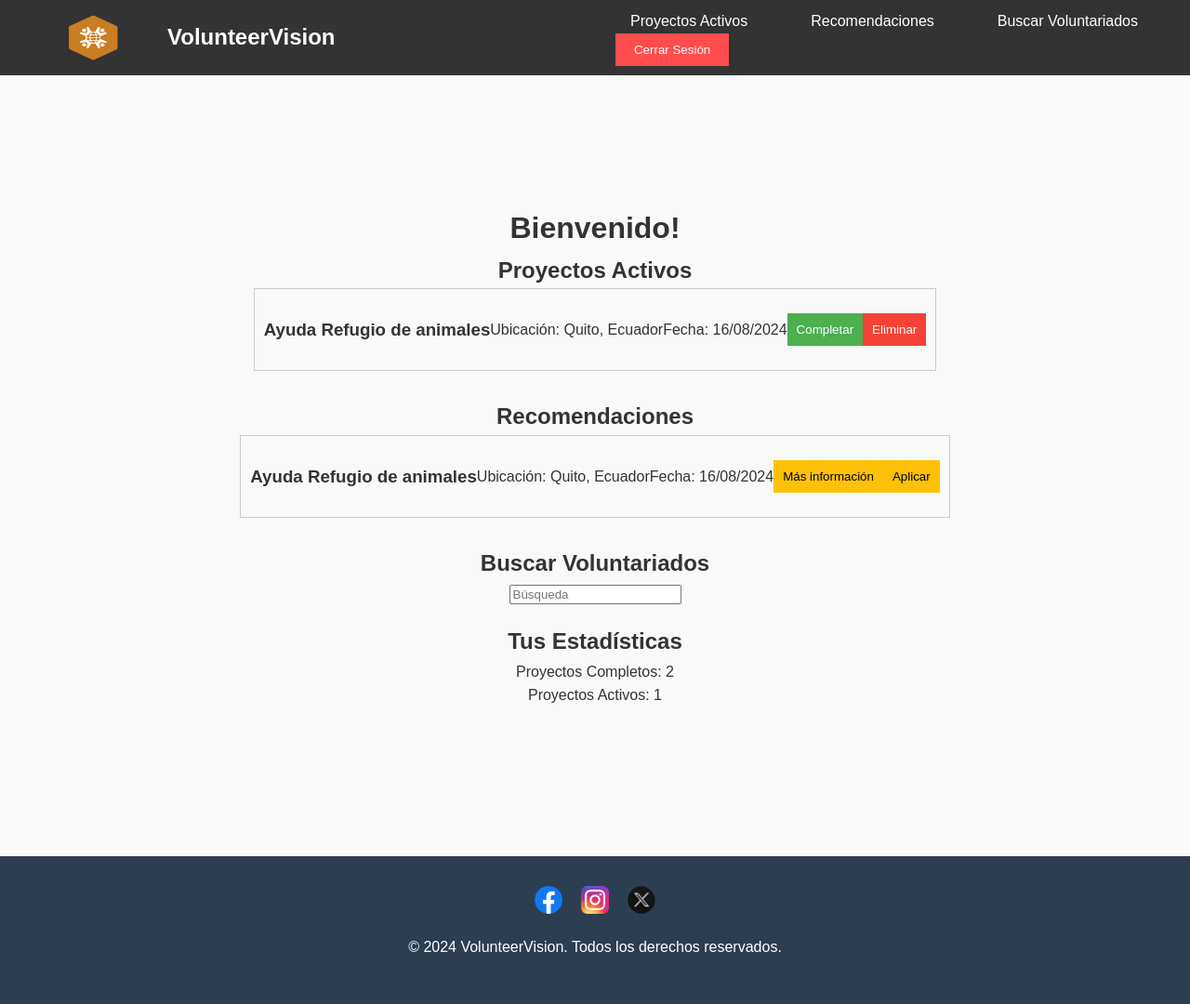
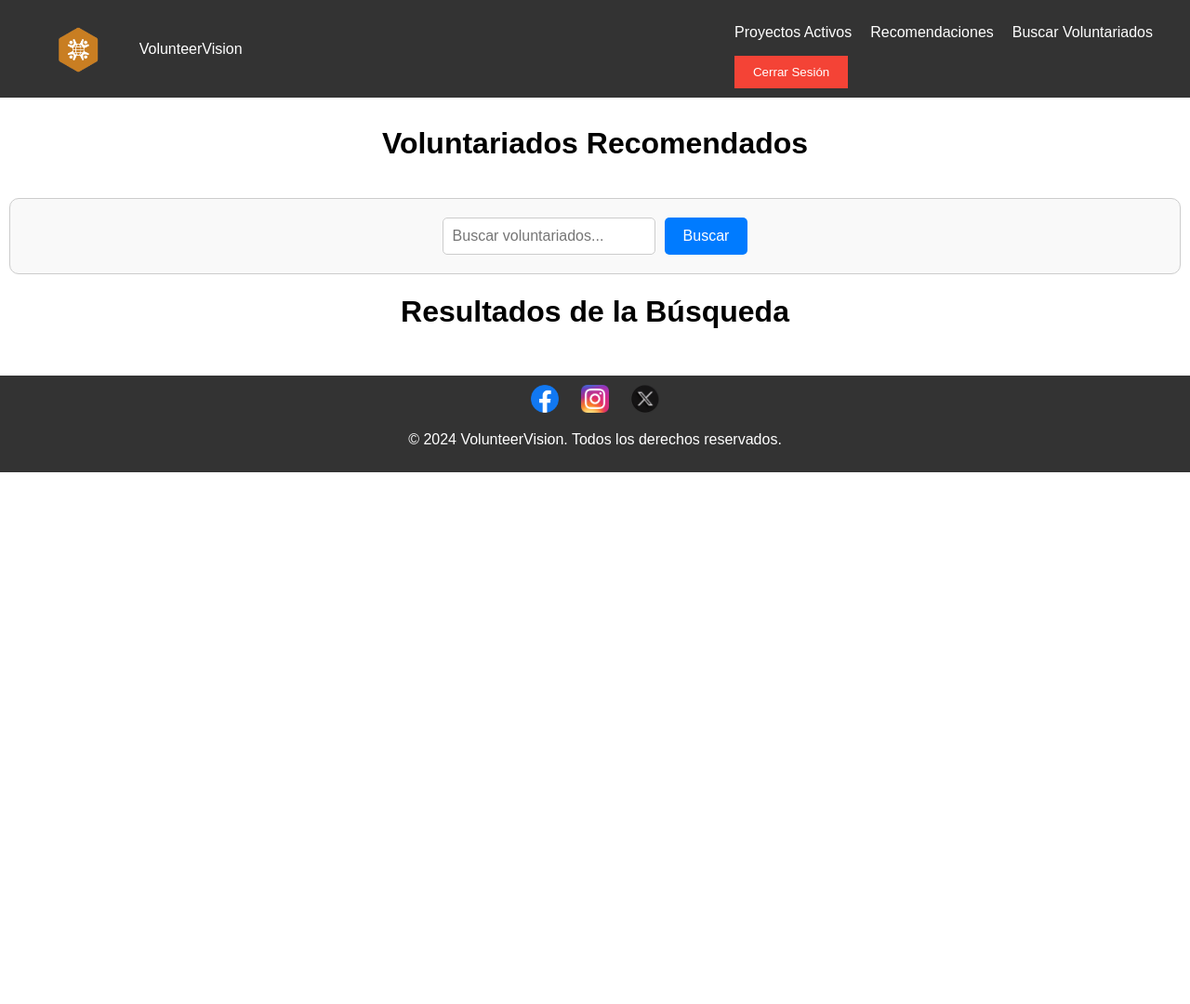
Before and after one commit to KevinYuvi/ProyectoDesarrollo, a Flask app: page /ingresar in a window 1280 px wide. Shown: the whole page at 93% size. After the commit the page ends 508 px from the top, so only its background shows below. Run offline with Flask 3, Linux system fonts and the light colour scheme; the visitor is signed in with stand-in values (Sample User, id 1); parts of the project's set-up code (start-up, migrations or seed data) failed here and were passed over; some libraries are stand-ins or nearby versions.

Commit message:
Recomendaciones y barra de busqueda de voluntaridos

```diff
--- a/src/app.py
+++ b/src/app.py
@@ -1,24 +1,29 @@
-from flask import Flask, render_template, request, redirect, url_for, session, Response
-from flask_mysqldb import MySQL, MySQLdb
+from flask import Flask, render_template, request, redirect, url_for, session, jsonify
+from flask_mysqldb import MySQL
 from pymongo import MongoClient
 from bson.objectid import ObjectId
+from sklearn.feature_extraction.text import TfidfVectorizer
+from sklearn.metrics.pairwise import cosine_similarity
+import numpy as np
+
 
 app = Flask(__name__, template_folder='templates')
 
-app.secret_key = 'grupo6'
+app.secret_key = 'your_secret_key'
 
 app.config['MYSQL_HOST'] = 'localhost'
 app.config['MYSQL_USER'] = 'root'
 app.config['MYSQL_PASSWORD'] = 'root'
-app.config['MYSQL_DB'] = 'prueba1' #Base de datos
+app.config['MYSQL_DB'] = 'prueba1'  # Base de datos
 app.config['MYSQL_CURSORCLASS'] = 'DictCursor'
 
-#Inicializar la extension de MySQL
+# Inicializar la extensión de MySQL
 mysql = MySQL(app)
 
 client = MongoClient("mongodb://localhost:27017/")
 db = client["voluntariado"]
 users_collection = db["usuarios"]
+oportunidades_collection = db["oportunidades"]
 
 @app.route('/')
 def index():
@@ -49,14 +54,16 @@ def acceso_login():
             return str(e)
     return render_template('login.html')
 
-
 @app.route('/ingresar', methods=['GET'])
 def ingresar():
+    user_id = session.get('user_id')
+    if not user_id:
+        return redirect(url_for('login'))
     return render_template('ingresar.html')
 
 @app.route('/registro', methods=['GET', 'POST'])
 def registro():
-        return render_template('registro.html')
+    return render_template('registro.html')
 
 @app.route('/crear_registro', methods=['GET', 'POST'])
 def crear_registro():
@@ -88,24 +95,23 @@ def crear_registro():
 
     return render_template('crear_registro.html')
 
-
 @app.route('/intereses', methods=['GET', 'POST'])
 def intereses():
     if request.method == 'POST':
         user_id = session.get('user_id')  # Obtener el ID del usuario desde la sesión
-        interes = request.form.getlist('interes')  # Obtener la lista de intereses seleccionados
+        interests = request.form.getlist('interests')  # Obtener la lista de intereses seleccionados
 
         if user_id:
             # Crear el documento para MongoDB
-            usuario_intereses = {
+            user_interests_document = {
                 "_id": str(user_id),
-                "intereses": ', '.join(interes)  # Convertir la lista de intereses en una cadena separada por comas
+                "intereses": ', '.join(interests)  # Convertir la lista de intereses en una cadena separada por comas
             }
 
             # Insertar o actualizar el documento en la colección de MongoDB
             users_collection.update_one(
-                {'_id': usuario_intereses['_id']},
-                {'$set': usuario_intereses},
+                {'_id': user_interests_document['_id']},
+                {'$set': user_interests_document},
                 upsert=True
             )
 
@@ -115,11 +121,86 @@ def intereses():
 
     return render_template('intereses.html')
 
+@app.route('/api/recommendations', methods=['POST'])
+def get_recommendations():
+    user_id = session.get('user_id')
+
+    usuario = users_collection.find_one({"_id": str(user_id)})
+    if not usuario:
+        return jsonify({'error': 'Usuario no encontrado'}), 404
+
+    intereses_usuario = usuario.get("intereses", "").split(', ')
+
+    oportunidades = list(oportunidades_collection.find())
+
+    if not oportunidades:
+        return jsonify({'error': 'No hay oportunidades disponibles'}), 404
+
+    # Preparar las descripciones de las oportunidades y el interés del usuario para TF-IDF
+    textos = [oportunidad['description'] for oportunidad in oportunidades]
+    textos.append(', '.join(intereses_usuario))  # Agrega los intereses del usuario como un documento adicional
+
+    # Vectorización TF-IDF
+    vectorizer = TfidfVectorizer()
+    tfidf_matrix = vectorizer.fit_transform(textos)
+
+    # Calcula el vector TF-IDF del interés del usuario
+    vector_interes = tfidf_matrix[-1]  # El último vector es el del interés del usuario
+
+    # Calcula similitud coseno entre el vector de interés del usuario y cada oportunidad
+    similarities = cosine_similarity(vector_interes, tfidf_matrix[:-1])  # Excluye el último que es el interés del usuario
+
+    # Ordena las oportunidades por similitud coseno descendente
+    sim_scores = list(enumerate(similarities[0]))
+    sim_scores = sorted(sim_scores, key=lambda x: x[1], reverse=True)
+
+    # Obtén las recomendaciones basadas en la similitud coseno
+    recomendaciones = []
+    for index, score in sim_scores[:5]:  # Limita a las 5 mejores recomendaciones
+        oportunidad = oportunidades[index]
+        recomendaciones.append({
+            'title': oportunidad['title'],
+            'description': oportunidad['description'][:100] + '...',  # Limita la descripción si es necesario
+            'link': oportunidad['link']
+        })
+
+    return jsonify({'recommendations': recomendaciones})
+
+@app.route('/api/search', methods=['POST'])
+def search_voluntariados():
+    data = request.get_json()
+    query = data.get('query', '').strip().lower()
+
+    if not query:
+        return jsonify({'error': 'La consulta de búsqueda está vacía'}), 400
+
+    oportunidades = list(oportunidades_collection.find())
+    filtered_oportunidades = [
+        oportunidad for oportunidad in oportunidades
+        if query in oportunidad['title'].lower() or query in oportunidad['description'].lower()
+    ]
+
+    if not filtered_oportunidades:
+        return jsonify({'voluntariados': []})
+
+    recomendaciones = [
+        {
+            'title': oportunidad['title'],
+            'description': oportunidad['description'][:100] + '...',
+            'link': oportunidad['link']
+        }
+        for oportunidad in filtered_oportunidades
+    ]
+
+    return jsonify({'voluntariados': recomendaciones})
+
+
 @app.route('/logout')
 def logout():
     session.pop('user', None)  # Cierra sesión de usuario de la sesión
+    session.pop('user_id', None)  # Asegúrate de eliminar también el user_id de la sesión
     return redirect(url_for('index'))
 
 if __name__ == '__main__':
-    app.secret_key = 'grupo6'
+    app.secret_key = 'your_secret_key'
     app.run(host='localhost', debug=True, port=2024)
--- /dev/null
+++ b/src/static/css/sty.css
@@ -0,0 +1,166 @@
+/* Estilos generales */
+body {
+    font-family: Arial, sans-serif;
+    margin: 0;
+    padding: 0;
+}
+
+header {
+    background-color: #333;
+    color: white;
+    padding: 10px 20px;
+    display: flex;
+    justify-content: space-between;
+    align-items: center;
+}
+
+header .logo {
+    display: flex;
+    align-items: center;
+}
+
+header .logo img {
+    height: 50px;
+    margin-right: 10px;
+}
+
+header nav ul {
+    list-style: none;
+    padding: 0;
+    display: flex;
+}
+
+header nav ul li {
+    margin-right: 20px;
+}
+
+header nav ul li a {
+    color: white;
+    text-decoration: none;
+}
+
+.header-right {
+    display: flex;
+    align-items: center;
+}
+
+.login-btn {
+    background-color: #f44336;
+    color: white;
+    border: none;
+    padding: 10px 20px;
+    cursor: pointer;
+}
+
+.container {
+    padding: 10px;
+}
+
+h1 {
+    text-align: center;
+    margin-bottom: 20px;
+}
+
+/* Estilos para los bloques principales */
+.container > div {
+    margin-bottom: 20px;
+}
+
+/* Primer bloque: Voluntariados recomendados */
+.recommended-block {
+    display: block;
+}
+
+/* Segundo bloque: Barra de búsqueda */
+.search-block {
+    display: block;
+    padding: 20px;
+    border: 1px solid #ccc;
+    border-radius: 10px;
+    background-color: #f9f9f9;
+    text-align: center;
+}
+
+/* Tercer bloque: Resultados de búsqueda */
+.results-block {
+    display: block;
+}
+
+/* Estilos para los voluntariados */
+.scroll-container {
+    display: flex;
+    overflow-x: auto; /* Desplazamiento horizontal */
+    gap: 10px;
+}
+
+.voluntariado {
+    background-color: #f1f1f1;
+    border: 1px solid #ccc;
+    border-radius: 10px;
+    padding: 20px;
+    min-width: 250px; /* Ancho mínimo para que los elementos sean visibles en una fila */
+    box-sizing: border-box;
+    text-align: center;
+    box-shadow: 0 2px 5px rgba(0, 0, 0, 0.1);
+}
+
+.voluntariado h2 {
+    font-size: 1.2em;
+    margin-bottom: 10px;
+}
+
+.voluntariado p {
+    font-size: 0.9em;
+    margin-bottom: 10px;
+}
+
+.voluntariado a {
+    text-decoration: none;
+    color: #007bff;
+    font-weight: bold;
+}
+
+.voluntariado a:hover {
+    text-decoration: underline;
+}
+
+/* Estilos para la barra de búsqueda */
+.search-bar {
+    display: flex;
+    justify-content: center;
+    gap: 10px;
+}
+
+.search-bar input {
+    padding: 10px;
+    font-size: 16px;
+    border: 1px solid #ccc;
+    border-radius: 5px;
+}
+
+.search-bar button {
+    padding: 10px 20px;
+    font-size: 16px;
+    background-color: #007bff;
+    color: white;
+    border: none;
+    border-radius: 5px;
+    cursor: pointer;
+}
+
+.search-bar button:hover {
+    background-color: #0056b3;
+}
+
+/* Estilos del pie de página */
+#footer {
+    background-color: #333;
+    color: white;
+    padding: 10px 0;
+    text-align: center;
+}
+
+.social-media a img {
+    height: 30px;
+    margin: 0 10px;
+}
--- a/src/static/css/styles.css
+++ b/src/static/css/styles.css
@@ -391,5 +391,5 @@ body.ingresar .info-btn,
 body.ingresar .aplicar-btn {
     background-color: #ffc107;
     color: black;
-    border: none;
+    border: none
 }
--- a/src/templates/ingresar.html
+++ b/src/templates/ingresar.html
@@ -1,14 +1,12 @@
 <!DOCTYPE html>
 <html lang="es">
-
 <head>
     <meta charset="UTF-8">
     <meta name="viewport" content="width=device-width, initial-scale=1.0">
-    <title>Ingresar - VolunteerVision</title>
-    <link rel="stylesheet" href="{{ url_for('static', filename='css/styles.css')}}">
+    <title>Voluntariados</title>
+    <link rel="stylesheet" href="{{ url_for('static', filename='css/sty.css') }}">
 </head>
-
-<body class="ingresar">
+<body>
     <header>
         <div class="logo">
             <img src="{{ url_for('static', filename='assets/logo.png') }}" alt="VolunteerVision Logo">
@@ -25,53 +23,119 @@
             </div>
         </nav>
     </header>
-    <main>
-        <div class="container">
-            <h1>Bienvenido!</h1>
-            <section class="proyectos-activos">
-                <h2>Proyectos Activos</h2>
-                <div class="proyecto">
-                    <h3>Ayuda Refugio de animales</h3>
-                    <p>Ubicación: Quito, Ecuador</p>
-                    <p>Fecha: 16/08/2024</p>
-                    <button class="completar-btn">Completar</button>
-                    <button class="eliminar-btn">Eliminar</button>
-                </div>
-            </section>
-            <section class="recomendaciones">
-                <h2>Recomendaciones</h2>
-                <div class="proyecto">
-                    <h3>Ayuda Refugio de animales</h3>
-                    <p>Ubicación: Quito, Ecuador</p>
-                    <p>Fecha: 16/08/2024</p>
-                    <button class="info-btn">Más información</button>
-                    <button class="aplicar-btn">Aplicar</button>
-                </div>
-            </section>
-            <section class="buscar-voluntariados">
-                <h2>Buscar Voluntariados</h2>
-                <input type="text" placeholder="Búsqueda">
-            </section>
-            <aside class="estadisticas">
-                <h2>Tus Estadísticas</h2>
-                <p>Proyectos Completos: 2</p>
-                <p>Proyectos Activos: 1</p>
-            </aside>
-    </main>
+
+    <div class="container">
+        <!-- Primer bloque: Voluntariados recomendados -->
+        <div class="recommended-block">
+            <h1>Voluntariados Recomendados</h1>
+            <div id="recommended-container" class="scroll-container"></div>
+        </div>
+
+        <!-- Segundo bloque: Barra de búsqueda -->
+        <div class="search-block">
+            <div class="search-bar">
+                <input type="text" id="search-input" placeholder="Buscar voluntariados...">
+                <button onclick="buscarVoluntariados()">Buscar</button>
+            </div>
+        </div>
+
+        <!-- Tercer bloque: Resultados de búsqueda -->
+        <div class="results-block">
+            <h1>Resultados de la Búsqueda</h1>
+            <div id="search-results-container" class="scroll-container"></div>
+        </div>
     </div>
+
     <footer id="footer">
         <div class="social-media">
-            <a href="https://www.facebook.com/"><img src="{{ url_for('static', filename='assets/facebook.png') }}"
-                    alt="Facebook"></a>
-            <a href="https://www.instagram.com/"><img src="{{ url_for('static', filename='assets/instagram.png') }}"
-                    alt="Instagram"></a>
+            <a href="https://www.facebook.com/"><img src="{{ url_for('static', filename='assets/facebook.png') }}" alt="Facebook"></a>
+            <a href="https://www.instagram.com/"><img src="{{ url_for('static', filename='assets/instagram.png') }}" alt="Instagram"></a>
             <a href="https://x.com/home"><img src="{{ url_for('static', filename='assets/x.png') }}" alt="X"></a>
         </div>
         <div class="contact">
             <p>&copy; 2024 VolunteerVision. Todos los derechos reservados.</p>
         </div>
     </footer>
-    <script src="/src/static/js/script.js"></script>
+
+    <script>
+        document.addEventListener('DOMContentLoaded', function() {
+            obtenerRecomendaciones();
+        });
+
+        function obtenerRecomendaciones() {
+            fetch('/api/recommendations', {
+                method: 'POST',
+                headers: {
+                    'Content-Type': 'application/json'
+                },
+                body: JSON.stringify({ userId: '{{ session["user_id"] }}' }),
+            })
+            .then(response => response.json())
+            .then(data => {
+                var recommendedContainer = document.getElementById('recommended-container');
+                recommendedContainer.innerHTML = '';
+
+                data.recommendations.forEach(voluntariado => {
+                    var voluntariadoDiv = document.createElement('div');
+                    voluntariadoDiv.classList.add('voluntariado');
+
+                    var title = document.createElement('h2');
+                    title.textContent = voluntariado.title;
+
+                    var description = document.createElement('p');
+                    description.textContent = voluntariado.description;
+
+                    var link = document.createElement('a');
+                    link.href = voluntariado.link;
+                    link.textContent = 'Ver más';
+
+                    voluntariadoDiv.appendChild(title);
+                    voluntariadoDiv.appendChild(description);
+                    voluntariadoDiv.appendChild(link);
+
+                    recommendedContainer.appendChild(voluntariadoDiv);
+                });
+            })
+            .catch(error => console.error('Error:', error));
+        }
+
+        function buscarVoluntariados() {
+            const query = document.getElementById('search-input').value || '';
+            fetch('/api/search', {
+                method: 'POST',
+                headers: {
+                    'Content-Type': 'application/json'
+                },
+                body: JSON.stringify({ query: query }),
+            })
+            .then(response => response.json())
+            .then(data => {
+                var searchResultsContainer = document.getElementById('search-results-container');
+                searchResultsContainer.innerHTML = '';
+
+                data.voluntariados.forEach(voluntariado => {
+                    var voluntariadoDiv = document.createElement('div');
+                    voluntariadoDiv.classList.add('voluntariado');
+
+                    var title = document.createElement('h2');
+                    title.textContent = voluntariado.title;
+
+                    var description = document.createElement('p');
+                    description.textContent = voluntariado.description;
+
+                    var link = document.createElement('a');
+                    link.href = voluntariado.link;
+                    link.textContent = 'Ver más';
+
+                    voluntariadoDiv.appendChild(title);
+                    voluntariadoDiv.appendChild(description);
+                    voluntariadoDiv.appendChild(link);
+
+                    searchResultsContainer.appendChild(voluntariadoDiv);
+                });
+            })
+            .catch(error => console.error('Error:', error));
+        }
+    </script>
 </body>
-
 </html>
```
